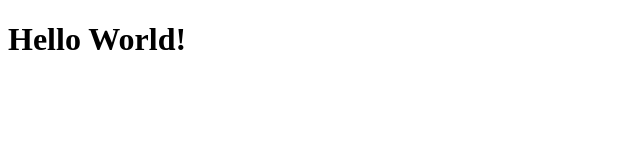
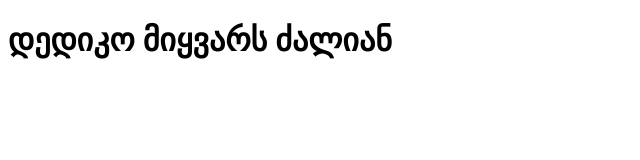
Before and after one commit to Tormanovi/Personal, a plain HTML site: page index.html in a window 1280 px wide. Shown: the whole page, without its empty margins (0-640 px from the left). Drawn offline with Linux system fonts and the light colour scheme.

Commit message:
Update index.html

```diff
--- a/index.html
+++ b/index.html
@@ -3,9 +3,9 @@
 <head>
     <meta charset="UTF-8">
     <meta name="viewport" content="width=device-width, initial-scale=1.0">
-    <title>Hello World</title>
+    <title></title>
 </head>
 <body>
-    <h1>Hello World!</h1>
+    <h1>დედიკო მიყვარს ძალიან</h1>
 </body>
 </html>
```
